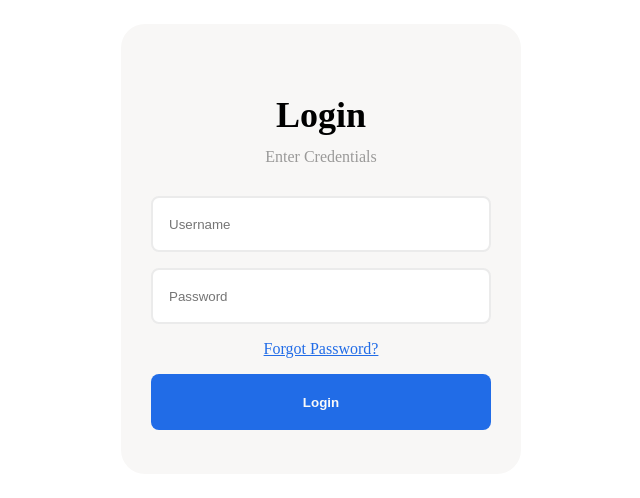
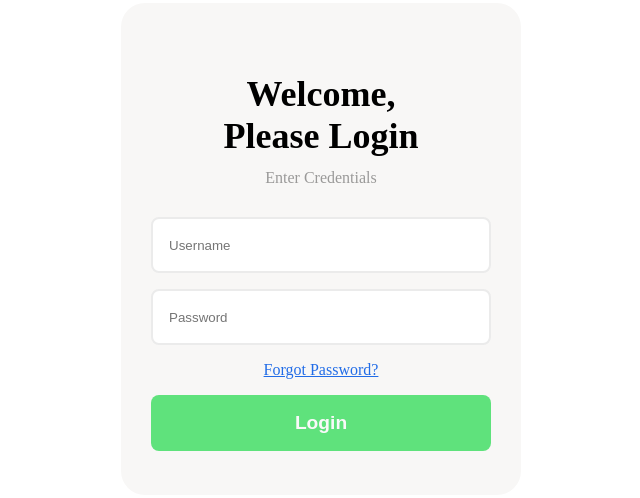
Before and after one commit to JRosen09/LoginForm, a plain HTML site: page index.html in a window 1280 px wide. Shown: the part 151-649 px from the top of the page, without its empty margins (319-959 px from the left). Drawn offline with Linux system fonts and the light colour scheme.

Commit message:
updated text, added screenshot

```diff
--- a/index.html
+++ b/index.html
@@ -4,7 +4,10 @@
   </head>
   <body>
     <div class="login-card">
-      <h2>Login</h2>
+      <h2>
+        Welcome, <br />
+        Please Login
+      </h2>
       <h3>Enter Credentials</h3>
       <form class="login-form">
         <input type="text" placeholder="Username" />
--- a/styles.css
+++ b/styles.css
@@ -87,7 +87,8 @@ body {
   width: 100%;
   height: 56px;
   border: 0;
-  background: #216ce7;
+  background: #5fe27c;
   color: #f9f9f9;
   font-weight: 600;
+  font-size: larger;
 }
```
